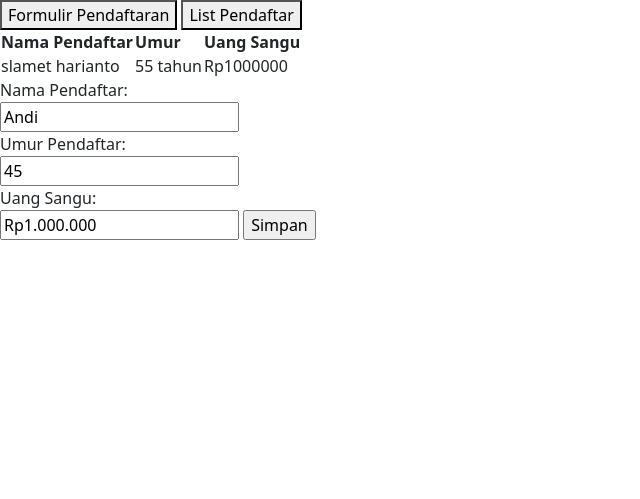
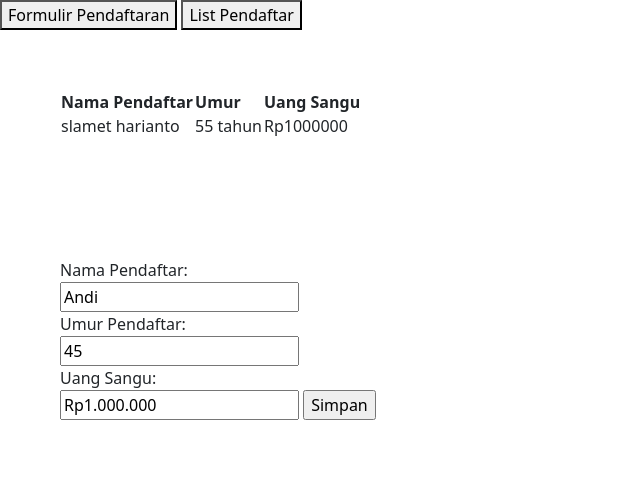
Before and after one commit to naufalshidqiii/Rakamin_Week5_OOPDOM, a plain HTML site: page index.html in a window 1280 px wide. Shown: the whole page, without its empty margins (0-640 px from the left). Drawn offline with nearby package versions, Linux system fonts and the light colour scheme.

Commit message:
Update index.html

```diff
--- a/index.html
+++ b/index.html
@@ -13,6 +13,11 @@
     />
 
     <title>Formulir Pendaftaran</title>
+    <style>
+      section {
+        padding: 60px;
+      }
+    </style>
   </head>
   <body>
     <!-- Tabs -->
@@ -28,7 +33,13 @@
       </button>
     </div>
     <!-- Tabel Pendaftar -->
+    <section>
       <div id="List Pendaftar" class="tabcontent">
+        <style>
+          table {
+            border: 1px black;
+          }
+        </style>
         <table>
           <tr>
             <th>Nama Pendaftar</th>
@@ -42,6 +53,8 @@
           </tr>
         </table>
       </div>
+    </section>
+    <section>
       <div id="Formulir Pendaftaran" class="tabcontent">
         <form>
           <label for="nama">Nama Pendaftar:</label><br />
@@ -59,5 +72,6 @@
           <input type="submit" value="Simpan" />
         </form>
       </div>
+    </section>
   </body>
 </html>
```
Lines whose indentation alone changed are shown as unchanged.
